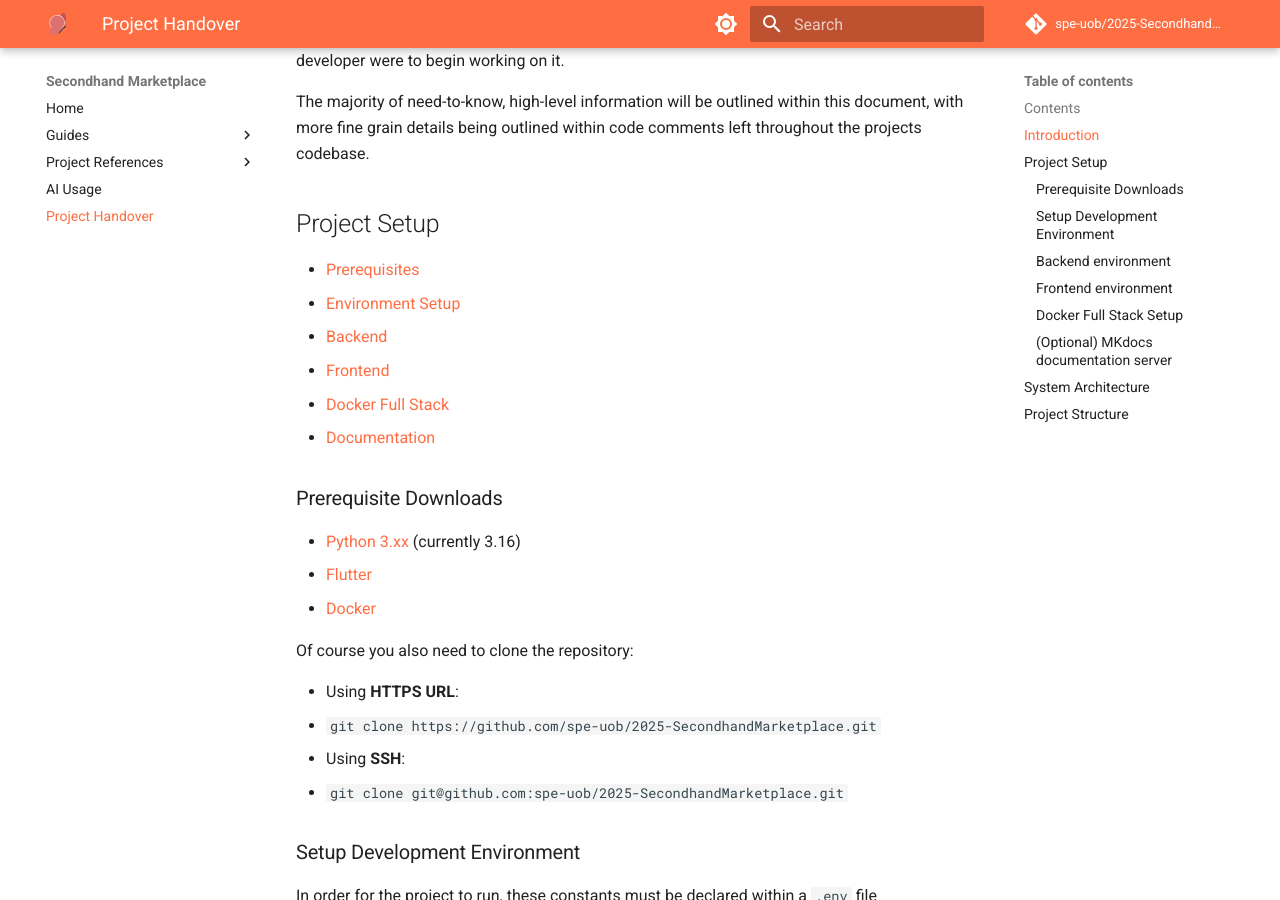
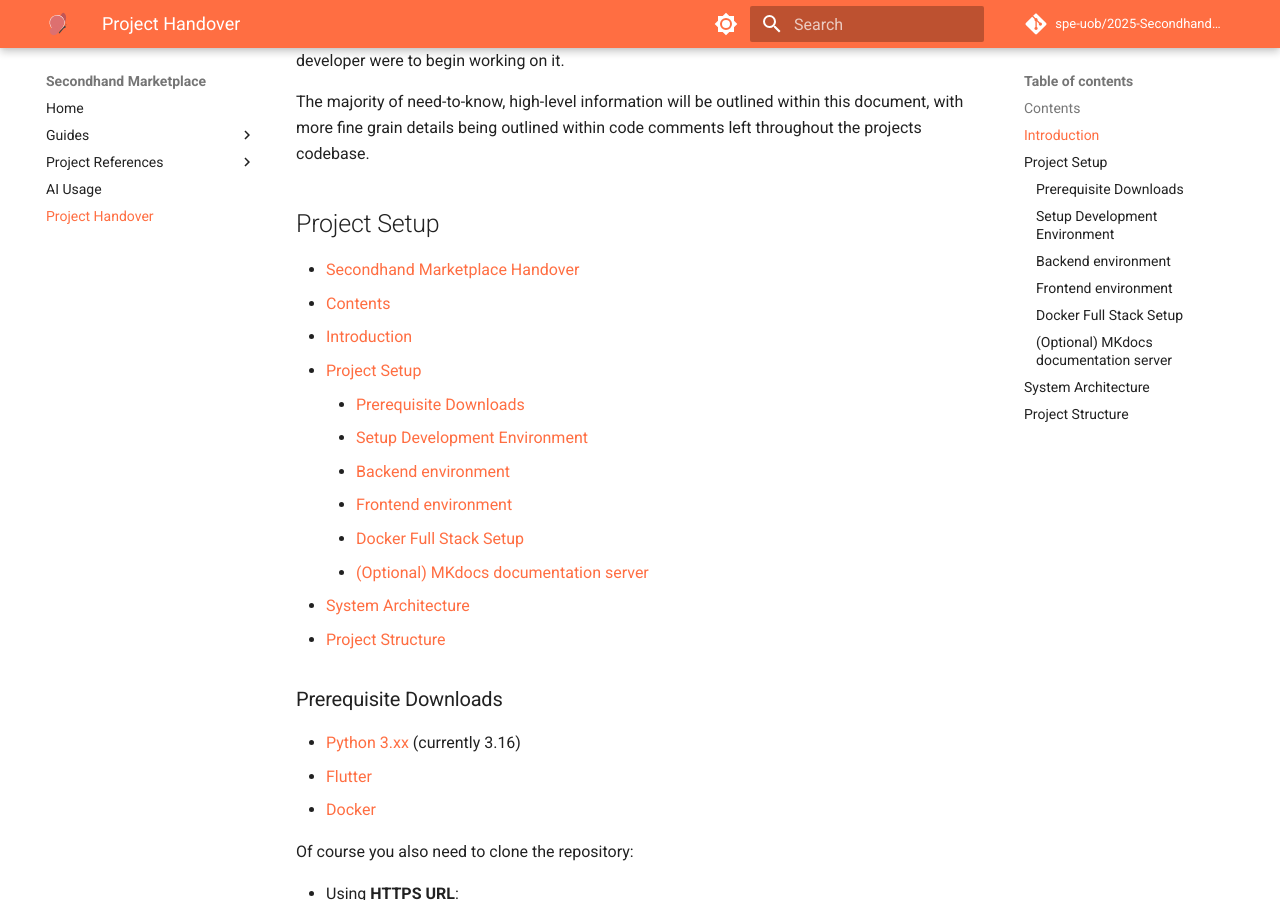
Before and after one commit to Ewan-Friend/Secondhand-Marketplace, an MkDocs documentation site: the page built from docs/handover/handover.md, in a window 1280 px wide and 900 px high, scrolled down 325 px. Built offline with MkDocs 1.6.1 and Material for MkDocs 9.7.7, drawn with Linux system fonts in a browser that asks for light colours; comment, search, counter and statistics services are not loaded; some of the changed text lies outside the part shown.

Commit message:
docs(handover): Add software architecture diagram and update table of contents

```diff
--- a/docs/handover/handover.md
+++ b/docs/handover/handover.md
@@ -12,12 +12,18 @@
 The majority of need-to-know, high-level information will be outlined within this document, with more fine grain details being outlined within code comments left throughout the projects codebase.
 
 ## Project Setup
-- [Prerequisites](#prerequisite-downloads)
-- [Environment Setup](#setup-development-environment)
-- [Backend](#backend-environment)
-- [Frontend](#frontend-environment)
-- [Docker Full Stack](#docker-full-stack-setup)
-- [Documentation](#optional-mkdocs-documentation-server)
+- [Secondhand Marketplace Handover](#secondhand-marketplace-handover)
+  - [Contents](#contents)
+  - [Introduction](#introduction)
+  - [Project Setup](#project-setup)
+    - [Prerequisite Downloads](#prerequisite-downloads)
+    - [Setup Development Environment](#setup-development-environment)
+    - [Backend environment](#backend-environment)
+    - [Frontend environment](#frontend-environment)
+    - [Docker Full Stack Setup](#docker-full-stack-setup)
+    - [(Optional) MKdocs documentation server](#optional-mkdocs-documentation-server)
+  - [System Architecture](#system-architecture)
+  - [Project Structure](#project-structure)
 
 ### Prerequisite Downloads
 - [Python 3.xx](https://www.python.org/downloads/) (currently 3.16)
@@ -184,6 +190,8 @@
 
 ## System Architecture
 
+<img width="332" height="142" alt="image" src="../../assets/handover/Software-architecture.png";>
+
 ## Project Structure
 
 [^1]: An example SUPABASE_URL:  "https://abc123.supabase.co"
```
Also changed, not shown: docs/assets/handover/Software-architecture.png (added).
